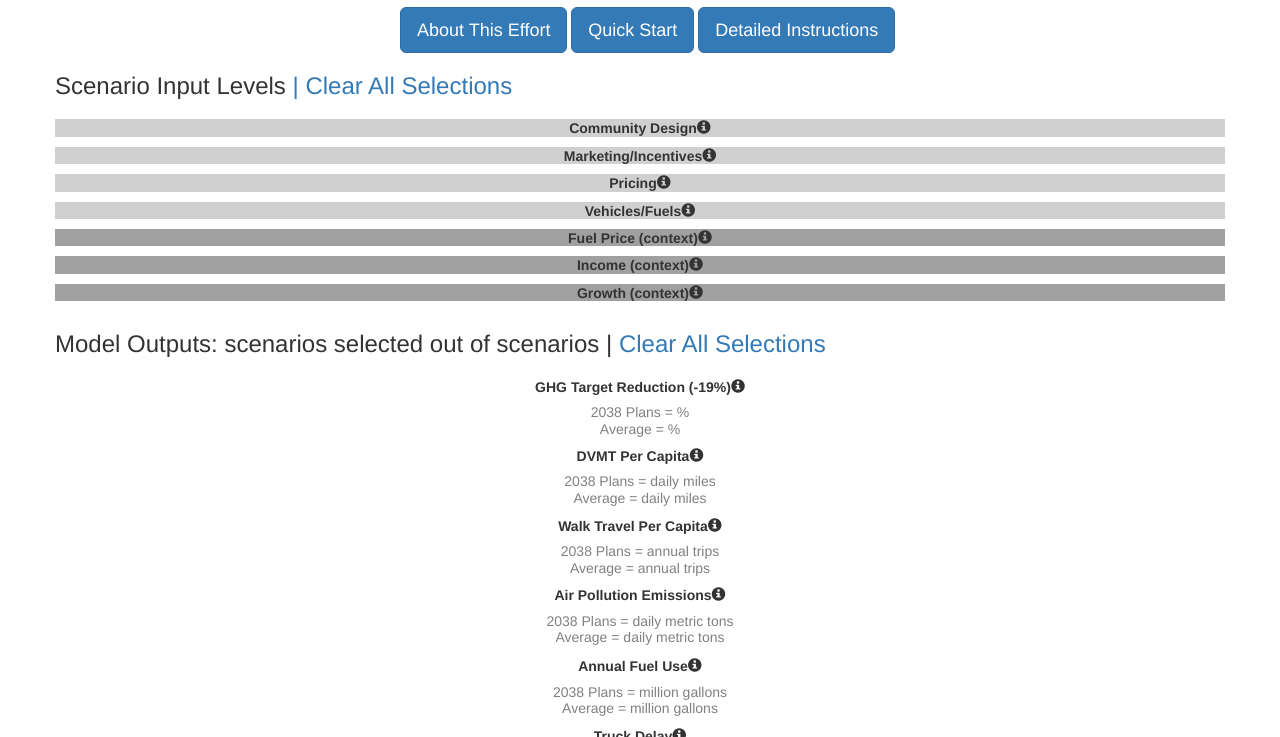
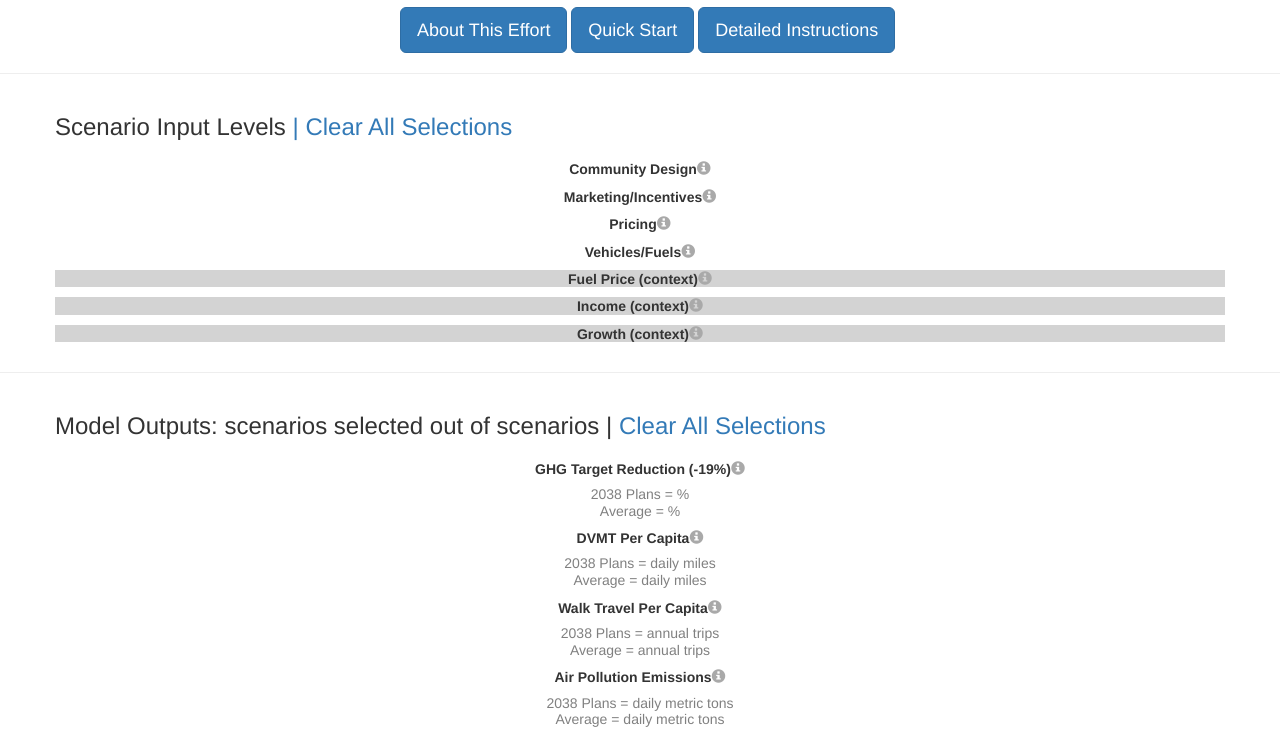
Before and after one commit to gregorbj/RSPM-Viewer, a plain HTML site: page index.html in a window 1280 px wide. Shown: the part 56-793 px from the top of the page. Drawn offline with nearby package versions, Linux system fonts and the light colour scheme; a script that the page names is missing.

Commit message:
Format Changes
Added <hr> between sections
Changed info glyphicons to dark grey
Changed background colors of pie charts

```diff
--- a/index.html
+++ b/index.html
@@ -54,10 +54,19 @@
             fill: black;
             }
         .pop-crsr {
-            cursor:help
+            cursor: help
             }
         .sm-margin {
             margin: .1em;
+            }
+        .glyphicon {
+            color: darkgray;
+            }
+        .policy {
+            background-color: white;
+            }
+        .context {
+            background-color: lightgray;
             }
       }
     </style>
@@ -422,6 +431,7 @@
     <!--
     SET UP PIE CHART DISPLAYS OF CATEGORIES
     -->
+    <hr>
     <div class='container'>
         <!-- HEADING AND RESET LINK -->
         <div class='row'>
@@ -432,7 +442,7 @@
         </div>
         <!-- INPUT CATEGORY PIE CHARTS -->
         <div class='row'>
-            <div class='span3 pietitle' id='Community' style='background-color:#D0D0D0;'>
+            <div class='span3 pietitle policy' id='Community'>
                 <div>
                 <h5 class='text-center'><span class="pietitle">Community Design</span><span class="glyphicon glyphicon-info-sign pop-crsr" id='community-popover'></span></h5>
                 </div>
@@ -444,7 +454,7 @@
                     <p><strong>Level 4:</strong> Activity center growth, 4 x transit service, 55% diversion through large adoption of e-bikes, increase paid parking in activity centers & Ashland.</p>
                 </div>
             </div>
-              <div class='span3 pietitle' id='Marketing' style='background-color:#D0D0D0;'>
+              <div class='span3 pietitle policy' id='Marketing'>
                 <div>
                   <h5 class='text-center'><span class='pietitle'>Marketing/Incentives</span><span class="glyphicon glyphicon-info-sign pop-crsr" id='marketing-popover'></span></h5>
                 </div>
@@ -454,7 +464,7 @@
                     <p><strong>Level 2:</strong> Fully implement travel demand management, eco-driving, and ITS programs.</p>
                 </div>
             </div>
-            <div class='span3 pietitle' id='Pricing' style='background-color:#D0D0D0;'>
+            <div class='span3 pietitle policy' id='Pricing'>
                 <div>
                   <h5 class='text-center'><span class='pietitle'>Pricing</span><span class="glyphicon glyphicon-info-sign pop-crsr" id='pricing-popover'></span></h5>
                 </div>
@@ -465,7 +475,7 @@
                     <p><strong>Level 3:</strong> Pay-as-you-drive (PAYD) insurance, higher electricity costs (due to more renewables), 69% social cost recovery.</p>
                 </div>
             </div>
-            <div class='span3 pietitle' id='Fleet' style='background-color:#D0D0D0;'>
+            <div class='span3 pietitle policy' id='Fleet'>
                 <div>
                   <h5 class='text-center'><span class='pietitle'>Vehicles/Fuels</span><span class="glyphicon glyphicon-info-sign pop-crsr" id='fleet-popover'></span></h5>
                 </div>
@@ -476,7 +486,7 @@
                     <p><strong>Level 2:</strong> Vehicle technology mix includes a higher percentage of electric vehicles (14%), average carbon intensity of fuels reduced by commercial vehicles switching to renewable natural gas, light truck share reduced to 35% of fleet, and average vehicle age declines (8 years).</p>
                 </div>
             </div>
-            <div class='span3 pietitle' id='Gas' style='background-color:#A0A0A0'>
+            <div class='span3 pietitle context' id='Gas'>
                 <div>
                   <h5 class='text-center'><span class='pietitle'>Fuel Price (context)</span><span class="glyphicon glyphicon-info-sign pop-crsr" id='gas-popover'></span></h5>
                 </div>
@@ -487,7 +497,7 @@
                     <p><strong>Level 2:</strong> Real fuel price is four times the 2010 price.</p>
                 </div>
             </div>
-            <div class='span3 pietitle' id='Income' style='background-color:#A0A0A0'>
+            <div class='span3 pietitle context' id='Income'>
                 <div>
                 <h5 class='text-center'><span class='pietitle'>Income (context)</span><span class="glyphicon glyphicon-info-sign pop-crsr" id='income-popover'></span></h5>
                 </div>
@@ -498,7 +508,7 @@
                     <p><strong>Level 2:</strong> Real income grows at 50% greater rate than reference.</p>
                 </div>
             </div>
-            <div class='span3 pietitle' id='Growth' style='background-color:#A0A0A0'>
+            <div class='span3 pietitle context' id='Growth'>
                 <div>
                 <h5 class='text-center'><span class='pietitle'>Growth (context)</span><span class="glyphicon glyphicon-info-sign pop-crsr" id='growth-popover'></span></h5>
                 </div>
@@ -514,6 +524,7 @@
     <!--
     SET UP BAR CHART DISPLAYS OF OUTPUTS
     -->
+    <hr>
     <div class='container'>
         <!-- HEADING AND RESET LINK -->
         <div class='row'>
@@ -619,6 +630,7 @@
     <!--
     SET UP OUTPUT TABLE
     -->
+    <hr>
     <div class='container' style='font: 12px sans-serif;'>
         <div class='row'>
             <h3>Scenario Data Table</h3>
```
